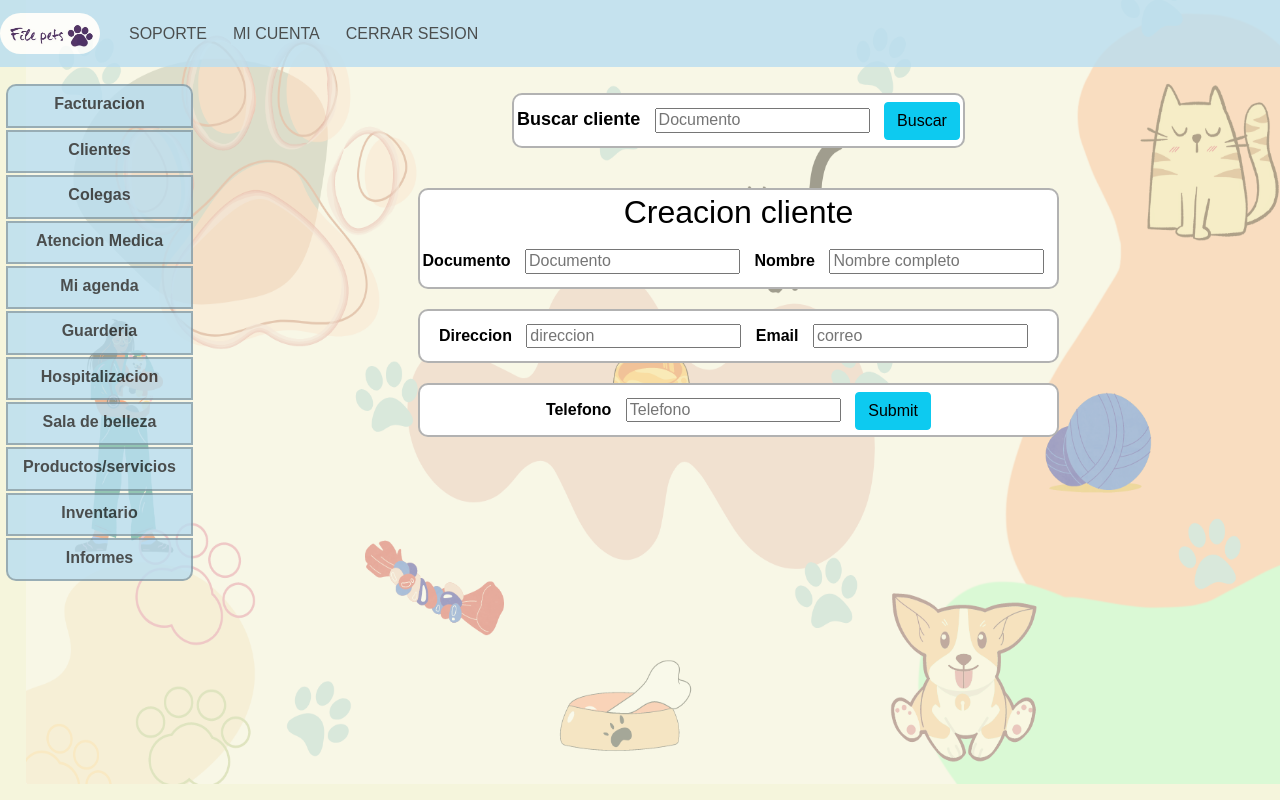
After one commit to Matthew2720/Nueva-carpeta, a Flask app: page /regCliente in a window 1280 px wide. The commit adds this page. Run offline with Flask 2, Linux system fonts and the light colour scheme; a user stored in the database is signed in; some libraries are stand-ins or nearby versions.

Commit message:
Cambio final

```diff
--- a/FLASK LOGIN/src/app.py
+++ b/FLASK LOGIN/src/app.py
@@ -1,40 +1,53 @@
-from flask import Flask,render_template,url_for,request,redirect,flash,session
+from flask import Flask, render_template, url_for, request, redirect, flash, session
 from config import *
-from flask_login import LoginManager,login_user,logout_user,login_required,current_user
+from flask_login import LoginManager, login_user, logout_user, login_required, current_user
 import pyodbc
 
-#Modelos y entidades
+# Modelos y entidades
 
-from models.entities.User import User,Veterinaria
-from models.ModelUser import ModelUser,ModelVeterinaria
+from models.entities.User import User, Veterinaria
+from models.ModelUser import ModelUser, ModelVeterinaria
+from models.ModelCliente import *
+from models.entities.Cliente import *
 
 app = Flask(__name__)
-db = pyodbc.connect('DRIVER={ODBC Driver 17 for SQL Server};SERVER=' + direccion_servidor+';DATABASE='+nombre_bd+';UID='+nombre_usuario+';PWD=' + password)
+db = pyodbc.connect('DRIVER={ODBC Driver 17 for SQL Server};SERVER=' +
+                    direccion_servidor+';DATABASE='+nombre_bd+';UID='+nombre_usuario+';PWD=' + password)
 login_manager_app = LoginManager(app)
+
 
 @login_manager_app.user_loader
 def load_user(id):
-    return ModelUser.get_by_id(db,id)
+    return ModelUser.get_by_id(db, id)
+
 
 @app.route('/')
 def index():
     return render_template('index.html')
 
-@app.route('/regVet',methods=['GET','POST'])
+
+@app.route('/regVet', methods=['GET', 'POST'])
 def registroVet():
     if request.method == 'POST':
-        veterinaria = Veterinaria(request.form['nombre_vet'],request.form['ciudad_vet'],request.form['nombre'],request.form['apellido'],request.form['documento'],request.form['telefono'],request.form['email'])
-        ModelVeterinaria.registrar_vet(db,veterinaria)
+        veterinaria = Veterinaria(request.form['nombre_vet'], request.form['ciudad_vet'], request.form['nombre'],
+                                  request.form['apellido'], request.form['documento'], request.form['telefono'], request.form['email'])
+        ModelVeterinaria.registrar_vet(db, veterinaria)
+        fullname = veterinaria.nombre + veterinaria.apellido
+        UserAdmin = User(veterinaria.documento, veterinaria.nombre,
+                         request.form['password'], fullname, '1', veterinaria.nombre_vet, veterinaria.ciudad_vet, veterinaria.email, veterinaria.telefono)
+        ModelUser.register(db, UserAdmin)
         flash("Registro realizado")
+        flash("Puedes loguearte como administrador")
         return render_template('reg/regVet.html')
     else:
         return render_template('reg/regVet.html')
 
-@app.route('/login', methods=['GET','POST'])
+
+@app.route('/login', methods=['GET', 'POST'])
 def login():
     if request.method == 'POST':
-        user = User(0,request.form['username'],request.form['password'])
-        loggued_user = ModelUser.login(db,user)
+        user = User(0, request.form['username'], request.form['password'])
+        loggued_user = ModelUser.login(db, user)
         if loggued_user != None:
             centro = ModelVeterinaria.get_centro()
             print(centro)
@@ -57,70 +70,128 @@ def login():
         else:
             return render_template('auth/login.html')
 
+
 @app.route('/home', methods=['GET'])
 @login_required
 def home():
     return render_template('home.html')
 
+
 def status_401(error):
     return redirect(url_for('login'))
 
+
 def status_404(error):
-    return "<h1>Pagina no encontrada</h1>",404
+    return "<h1>Pagina no encontrada</h1>", 404
+
 
 @app.route('/logout')
 def logout():
     logout_user()
-    return redirect(url_for('login'))
+    return redirect(url_for('loginV'))
+
 
 @app.route('/admin')
 @login_required
 def admin():
     if current_user.rol == '1':
         centro = ModelVeterinaria.get_centro()
-        encontradas = ModelUser.get_users(db,centro)
-        return render_template('admin.html',encontradas = encontradas)
-    elif current_user.rol == '2':
+        encontradas = ModelUser.get_users(db, centro)
+        return render_template('admin.html', encontradas=encontradas)
+    else:
         flash('No tienes permisos para acceder a esta seccion.')
         return redirect(url_for('home'))
 
-@app.route('/busqueda',methods=['GET','POST'])
+@app.route('/busquedaCliente' , methods=['GET','POST'])
+@login_required
+def busquedaCliente():
+    if request.method == 'POST':
+        try:
+            id = request.form['idBusqueda']
+            encontradas = ModelCliente.get_users_by_id(db, id, current_user.veterinaria)
+            return render_template('busquedaCliente.html', encontradas=encontradas)
+        except:
+            flash('No encontramos ningun cliente')
+            return redirect(url_for('home'))
+    return render_template('busquedaCliente.html')
+
+@app.route('/busqueda', methods=['GET', 'POST'])
 @login_required
 def busqueda():
     if request.method == 'POST':
         parametro = request.form['busqueda']
         if current_user.rol == '1':
             centro = ModelVeterinaria.get_centro()
-            encontradas = ModelUser.get_users_by_id(db,parametro,centro)
+            encontradas = ModelUser.get_users_by_id(db, parametro, centro)
             print(encontradas)
-            return render_template('busqueda.html',encontradas = encontradas)
+            return render_template('busqueda.html', encontradas=encontradas)
     elif current_user.rol != '1':
-            flash('No tienes permisos para acceder a esta sesion')
-            return redirect(url_for('home'))
+        flash('No tienes permisos para acceder a esta sesion')
+        return redirect(url_for('home'))
     return render_template('busqueda.html')
 
-@app.route('/loginV', methods=['GET','POST'])
+
+@app.route('/loginV', methods=['GET', 'POST'])
 def loginV():
     if request.method == 'POST':
-        veterinaria = Veterinaria(request.form['username'],"0","0","0","0","0","0")
-        loggued_vet = ModelVeterinaria.loginV(db,veterinaria)
+        veterinaria = Veterinaria(
+            request.form['username'], "0", "0", "0", "0", "0", "0")
+        loggued_vet = ModelVeterinaria.loginV(db, veterinaria)
         if loggued_vet != None:
             centro = loggued_vet.nombre_vet
             ModelVeterinaria.set_centro(centro)
-            return render_template('auth/login.html',centro = centro)
+            return render_template('auth/login.html', centro=centro)
         else:
             flash("Veterinaria no registrada")
             redirect(url_for('loginV'))
     return render_template('auth/login_vet.html')
 
-@app.route('/regUser',methods=['GET','POST'])
+
+@app.route('/regUser', methods=['GET', 'POST'])
 @login_required
 def regUser():
-    return render_template('reg/regUser2.html')
+    if current_user.rol == '1':
+        if request.method == 'POST':
+            EmpleadoNuevo = User(request.form['id'], request.form['username'], request.form['password'], request.form['fullname'],
+                                request.form['rol'], current_user.veterinaria, request.form['direccion'], request.form['email'], request.form['telefono'])
+            obtenerUsuario = ModelUser.get_by_id(db, EmpleadoNuevo.id)
+            print(obtenerUsuario)
+            if not obtenerUsuario:
+                ModelUser.register(db, EmpleadoNuevo)
+                print(EmpleadoNuevo.rol)
+                flash("Empleado registrado")
+                return render_template('reg/regUser2.html')
+            else:
+                flash('Ya existe un usuario con el mismo numero de id')
+                return render_template('reg/regUser2.html')
+        else:
+            return render_template('reg/regUser2.html')
+    else:
+        flash('No tienes permisos para acceder a esta seccion.')
+        return redirect(url_for('home'))
 
-@app.route('/soporte',methods=['GET','POST'])
+
+
+@app.route('/regCliente', methods=['GET', 'POST'])
+@login_required
+def regCliente():
+    if request.method == 'POST':
+        try:
+            cliente = Cliente(request.form['documento'],request.form['fullname'],request.form['telefono'],request.form['direccion'],request.form['email'],current_user.veterinaria)
+            ModelCliente.register(db,cliente)
+            flash("Cliente creado con exito")
+            return render_template('reg/regCliente.html')
+        except:
+            flash("El cliente ya existe")
+            return render_template('reg/regCliente.html')
+    else:
+        return render_template('reg/regCliente.html')
+
+
+@app.route('/soporte', methods=['GET', 'POST'])
 def soporte():
     return render_template('soporte.html')
+
 
 @app.route('/prueba')
 def prueba():
@@ -129,8 +200,9 @@ def prueba():
 # Usuarioprueba = User(0,"Maria","Ma240404","Maria Rodriguez","1","Canes")
 # ModelUser.register(db,Usuarioprueba)
 
+
 if __name__ == '__main__':
     app.config.from_object(config['development'])
-    app.register_error_handler(401,status_401)
-    app.register_error_handler(404,status_404)
+    app.register_error_handler(401, status_401)
+    app.register_error_handler(404, status_404)
     app.run()
--- a/FLASK LOGIN/src/config.py
+++ b/FLASK LOGIN/src/config.py
@@ -13,6 +13,6 @@ config = {
 }
 
 direccion_servidor = 'DESKTOP-F9S5AFJ'
-nombre_bd = 'FLASKLOGIN'
+nombre_bd = 'FILEPET'
 nombre_usuario = 'sa'
 password = '123456'
--- a/FLASK LOGIN/src/models/entities/User.py
+++ b/FLASK LOGIN/src/models/entities/User.py
@@ -3,13 +3,16 @@ from flask_login import UserMixin
 
 class User(UserMixin):
     #Metodo constructor
-    def __init__(self,id,username,password,fullname="",rol=str,veterinaria=str) -> None:
+    def __init__(self,id,username,password,fullname="",rol=str,veterinaria=str,direccion=str,email = str,telefono = str) -> None:
         self.id = id
         self.username = username
         self.password = password
         self.fullname = fullname
         self.rol = rol
         self.veterinaria = veterinaria
+        self.direccion = direccion
+        self.email = email
+        self.telefono = telefono
 
     @classmethod
     def check_password(self,hashed_password,password):
--- a/FLASK LOGIN/src/static/css/estiloprueba.css
+++ b/FLASK LOGIN/src/static/css/estiloprueba.css
@@ -1,14 +1,15 @@
 body {
     background-color: beige;
+    font-family: sans-serif;
 }
 
 header{
     background-color: rgb(185, 222, 241);
+    opacity: 0.8;
 }
 
 .flex-container{
     /* border: 1px solid black; */
-    background-color: beige;
     padding: 1px;
     display: flex;
     justify-content: flex-start;
@@ -28,7 +29,6 @@ header{
 .Caja{
     /* border: 1px solid black; */
     color: black;
-    font-family: 'Courier New', Courier, monospace;
     font-weight: bold;
     line-height: auto;
     text-align: center;
@@ -52,10 +52,26 @@ header{
 
 }
 
-.btn-dark{
+.btn-darki{
     padding-bottom: 5%;
+    background-color: rgba(185, 222, 241);
+    opacity: 0.8;
+    border: 2px solid rgb(0, 0, 0,0.3);
+    border-radius: 10px;
+    margin:3px;
+    font-weight: bold;
 }
 
 .form-group{
 font-size: large;
 }
+
+.img{
+position: absolute;
+top: 0;
+left:2vw;
+opacity: 0.4;
+z-index: -1;
+width: 98vw;
+height: 98vh;
+}
--- /dev/null
+++ b/FLASK LOGIN/src/static/css/regUser.css
@@ -0,0 +1,21 @@
+.container {
+    display: flex;
+    flex-flow: row wrap;
+    justify-content: center;
+}
+
+.item{
+    border: 2px solid rgb(0, 0, 0,0.3);
+    border-radius: 10px;
+    margin: 20px;
+    background-color: white;
+    padding: 3px;
+}
+
+.input {
+    margin: 10px;
+}
+
+#labeldeBuscar{
+    font-size: large;
+}
--- a/FLASK LOGIN/src/templates/base2.html
+++ b/FLASK LOGIN/src/templates/base2.html
@@ -10,7 +10,8 @@
 <link rel="stylesheet" href="https://cdn.jsdelivr.net/npm/normalize.css@8.0.1/normalize.min.css"/><!--Este normalize busca que la pagina se vea igual por defecto entodos los navegadores-->
 </head>
 
-<body>
+<body >
+  <!-- style="background-image: url(../static/img/background2.png); background-size:cover;opacity:1;" -->
 <!-- Creo que aqui inicia la base-->
 <header id="header">
   <nav id="cabeza" class="navbar navbar-expand-sm navbar-light">
@@ -44,17 +45,17 @@
     <!--MODIFICACION COLUMNAS-->
     <div class="Caja C1">
         <nav id="lista" class="navbar navbar-expand-sm btn-group-vertical">
-            <a class="btn btn-dark" href="#">Facturacion</a>
-            <a class="btn btn-dark" href="#">Clientes</a>
-            <a class="btn btn-dark" href="{{url_for('admin')}}">Colegas</a>
-            <a class="btn btn-dark">Atencion Medica</a>
-            <a class="btn btn-dark">Mi agenda</a>
-            <a class="btn btn-dark">Guarderia</a>
-            <a class="btn btn-dark">Hospitalizacion</a>
-            <a class="btn btn-dark">Sala de belleza</a>
-            <a class="btn btn-dark">Productos/servicios</a>
-            <a class="btn btn-dark">Inventario</a>
-            <a class="btn btn-dark">Informes</a>
+            <a class="btn btn-darki" href="#">Facturacion</a>
+            <a class="btn btn-darki" href="{{url_for('regCliente')}}">Clientes</a>
+            <a class="btn btn-darki" href="{{url_for('admin')}}">Colegas</a>
+            <a class="btn btn-darki">Atencion Medica</a>
+            <a class="btn btn-darki">Mi agenda</a>
+            <a class="btn btn-darki">Guarderia</a>
+            <a class="btn btn-darki">Hospitalizacion</a>
+            <a class="btn btn-darki">Sala de belleza</a>
+            <a class="btn btn-darki">Productos/servicios</a>
+            <a class="btn btn-darki">Inventario</a>
+            <a class="btn btn-darki">Informes</a>
         </nav>
     </div>
     <div class="Caja C2">
@@ -67,7 +68,6 @@
 <script src="https://code.jquery.com/jquery-3.2.1.slim.min.js" integrity="sha384-KJ3o2DKtIkvYIK3UENzmM7KCkRr/rE9/Qpg6aAZGJwFDMVNA/GpGFF93hXpG5KkN" crossorigin="anonymous"></script>
 <script src="https://cdnjs.cloudflare.com/ajax/libs/popper.js/1.12.9/umd/popper.min.js" integrity="sha384-ApNbgh9B+Y1QKtv3Rn7W3mgPxhU9K/ScQsAP7hUibX39j7fakFPskvXusvfa0b4Q" crossorigin="anonymous"></script>
 <script src="https://maxcdn.bootstrapcdn.com/bootstrap/4.0.0/js/bootstrap.min.js" integrity="sha384-JZR6Spejh4U02d8jOt6vLEHfe/JQGiRRSQQxSfFWpi1MquVdAyjUar5+76PVCmYl" crossorigin="anonymous"></script>
-
-</body>
+<img class="img" src="{{url_for('static',filename='img/background1.png')}}"
 </body>
 </html>
--- a/FLASK LOGIN/src/templates/home.html
+++ b/FLASK LOGIN/src/templates/home.html
@@ -19,11 +19,10 @@
 {% for message in messages%} <!--Recorre los mensajes emergentes-->
 <div class="alert alert-primary alert-dismissible" role="alert">
     <strong> {{message}} </strong>
-    <button type="button" class="btn-close" data-bs-dismiss="alert" aria-label="Close"></button>
+   <a type="button" class="btn-close" data-bs-dismiss="alert" aria-label="Close" href="{{url_for('home')}}"><a>
 </div>
 {% endfor %}
 {% endif %}
 {% endwith %}
 
-<a class="btn btn-secondary" href="{{url_for('logout')}}">Logout</a>
 {% endblock %}
--- /dev/null
+++ b/FLASK LOGIN/src/templates/reg/regCliente.html
@@ -0,0 +1,54 @@
+{% extends "base2.html" %}
+
+{% block title %}Registrar cliente{% endblock %}
+{% block customCss %}
+<link rel="stylesheet" href="{{url_for('static',filename='css/regUser.css')}}"> {% endblock %}
+
+
+{% block content %}
+
+{% with messages = get_flashed_messages() %}
+<!--Obtener los mensajes en una variable-->
+{% if messages %}
+<!--Si el mensaje no es nulo-->
+{% for message in messages%}
+<!--Recorre los mensajes emergentes-->
+<div class="alert alert-primary alert-dismissible" role="alert">
+    <strong> {{message}} </strong>
+    <a type="button" class="btn-close" data-bs-dismiss="alert" aria-label="Close" href="{{url_for('regCliente')}}"><a>
+</div>
+{% endfor %}
+{% endif %}
+{% endwith %}
+
+<div class="container">
+<form action='/busquedaCliente' method="POST">
+        <div class="item primero">
+            <label id="labeldeBuscar">Buscar cliente</label>
+            <input class="input" name="idBusqueda" type="text" placeholder="Documento" required>
+            <input type="submit" class="btn btn-info" value="Buscar">
+        </div>
+</form>
+<form form action="/regCliente" method="POST">
+        <div class="item segundo">
+            <h2>Creacion cliente</h2>
+            <label>Documento</label>
+            <input class="input" name="documento" type="text" placeholder="Documento" required>
+            <label>Nombre</label>
+            <input class="input" name="fullname" type="text" placeholder="Nombre completo" required>
+        </div>
+        <div class="item">
+            <label>Direccion</label>
+            <input class="input" name="direccion" type="text" placeholder="direccion" required>
+            <label>Email</label>
+            <input class="input" name="email" type="email" placeholder="correo" required>
+        </div>
+        <div class="item">
+            <label>Telefono</label>
+            <input class="input" name="telefono" type="text" placeholder="Telefono" required>
+            <input type="submit" class="btn btn-info">
+        </div>
+</form>
+<div>
+
+        {% endblock %}
```
Also changed, not shown: FLASK LOGIN/src/models/ModelCliente.py (added, +28 -0 lines), FLASK LOGIN/src/models/ModelUser.py (+4 -4 lines), FLASK LOGIN/src/models/entities/Cliente.py (added, +11 -0 lines), FLASK LOGIN/src/templates/admin.html (+6 -2 lines), FLASK LOGIN/src/templates/busqueda.html (+6 -1 lines), FLASK LOGIN/src/templates/busquedaCliente.html (added, +34 -0 lines), FLASK LOGIN/src/templates/reg/regUser2.html (+15 -4 lines), FLASK LOGIN/src/static/img/background1.png (added), FLASK LOGIN/src/static/img/background2.png (added).
